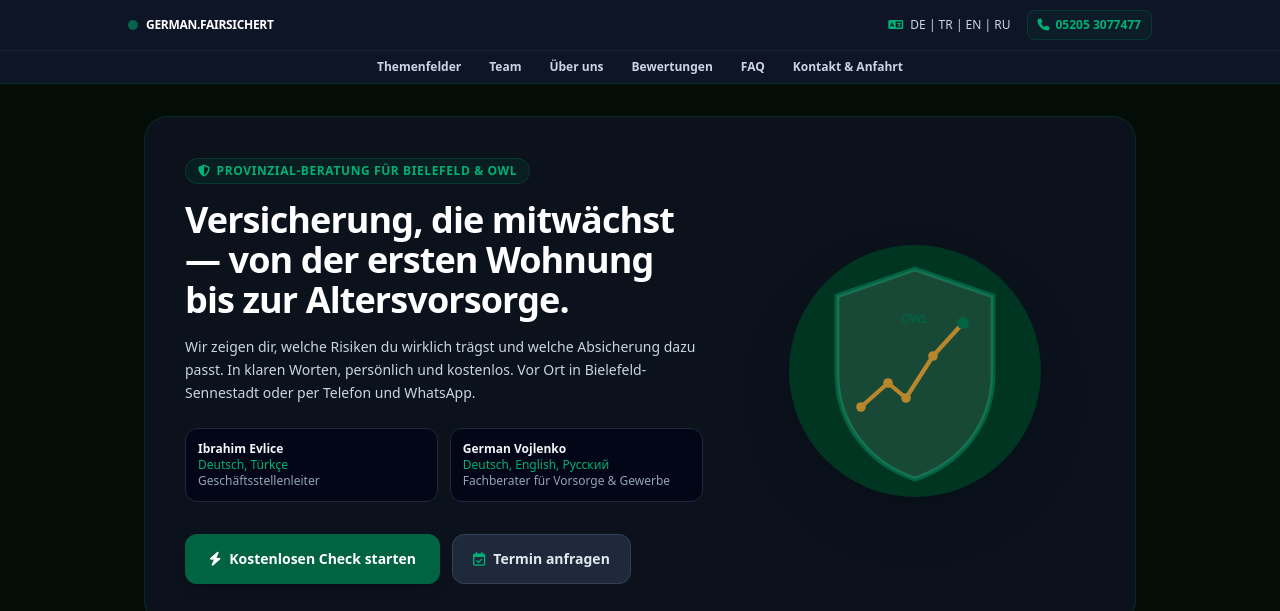
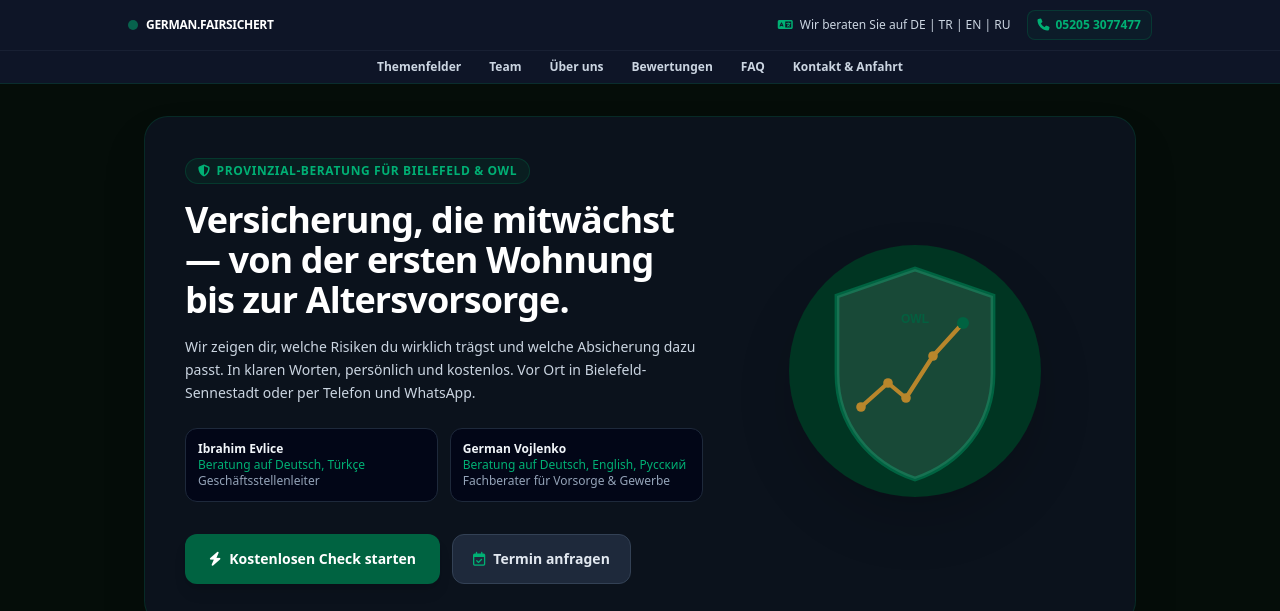
Before and after one commit to GermanVojlenko/germanfairsichert-website, a website: page index.html in a window 1280 px wide. Shown: the top 611 px of the page. Drawn offline with nearby package versions, Linux system fonts and the light colour scheme.

Commit message:
Update index.html

```diff
--- a/index.html
+++ b/index.html
@@ -56,7 +56,7 @@
           <span class="font-bold tracking-tight text-white uppercase truncate max-w-[210px] sm:max-w-none">German.Fairsichert</span>
         </div>
         <div class="flex items-center space-x-3 sm:space-x-4 text-slate-300">
-          <span class="hidden sm:inline text-xs"><i class="fa-solid fa-language text-provinzial-accent mr-1"></i> DE | TR | EN | RU</span>
+          <span class="hidden sm:inline text-xs"><i class="fa-solid fa-language text-provinzial-accent mr-1"></i> Wir beraten Sie auf DE | TR | EN | RU</span>
           <a href="tel:+4952053077477" class="bg-provinzial/10 border border-provinzial/40 text-provinzial-accent font-semibold px-2.5 py-1.5 rounded-lg hover:bg-provinzial/20 active:scale-95 transition flex items-center">
             <i class="fa-solid fa-phone mr-1.5 text-xs"></i> <span class="text-xs">05205 3077477</span>
           </a>
@@ -91,12 +91,12 @@
         <div class="grid grid-cols-2 gap-3 pt-2 text-xs">
           <div class="bg-slate-950 p-3 rounded-xl border border-slate-800">
             <p class="font-bold text-slate-100">Ibrahim Evlice</p>
-            <p class="text-xs text-provinzial-accent font-medium">Deutsch, Türkçe</p>
+            <p class="text-xs text-provinzial-accent font-medium"> Beratung auf Deutsch, Türkçe</p>
             <p class="text-xs text-slate-400">Geschäftsstellenleiter</p>
           </div>
           <div class="bg-slate-950 p-3 rounded-xl border border-slate-800">
             <p class="font-bold text-slate-100">German Vojlenko</p>
-            <p class="text-xs text-provinzial-accent font-medium">Deutsch, English, Русский</p>
+            <p class="text-xs text-provinzial-accent font-medium">Beratung auf Deutsch, English, Русский</p>
             <p class="text-xs text-slate-400">Fachberater für Vorsorge &amp; Gewerbe</p>
           </div>
         </div>
```
